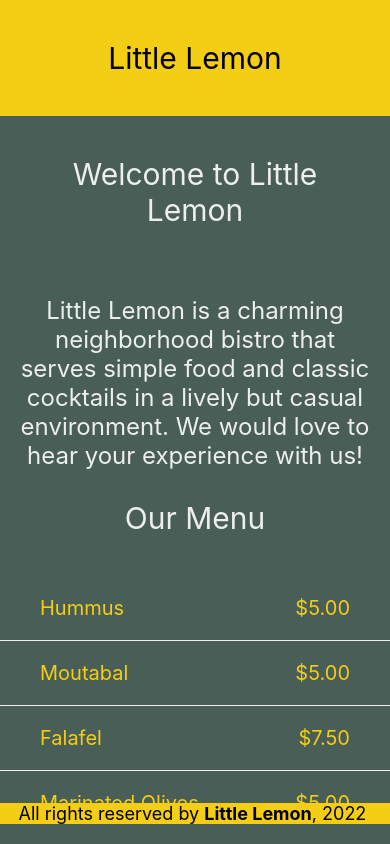
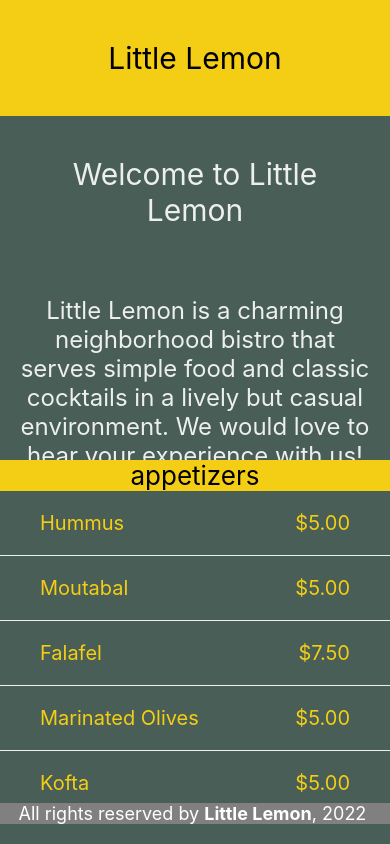
Before and after one commit to LarissaBizzi/reactnative-project, a React Native app: screen / in a window 390 px wide. Built offline with nearby package versions, Linux system fonts and the light colour scheme.

Commit message:
using the sectionlist component

```diff
--- a/components/LittleLemonFooter.js
+++ b/components/LittleLemonFooter.js
@@ -14,12 +14,12 @@
 
 const footerStyles = StyleSheet.create ({
   container: {
-    backgroundColor: '#F4CE14',
+    backgroundColor: 'gray',
     marginBottom: 20,
   },
   footerText: {
     fontSize: 18,
-    color: 'black',
+    color: 'white',
     textAlign: 'center',
   },
   innerText: {
--- a/components/MenuItems.js
+++ b/components/MenuItems.js
@@ -1,54 +1,81 @@
 import React from 'react';
 import { StyleSheet } from 'react-native';
-import { View, Text, FlatList } from 'react-native';
+import { View, Text, SectionList } from 'react-native';
 
 const green = "#495E57";
 const yellow = "#F4CE14";
 
 const menuItemsToDisplay = [
-    { name: 'Hummus', price: '$5.00', id: '1A' },
-    { name: 'Moutabal', price: '$5.00', id: '2B' },
-    { name: 'Falafel', price: '$7.50', id: '3C' },
-    { name: 'Marinated Olives', price: '$5.00', id: '4D' },
-    { name: 'Kofta', price: '$5.00', id: '5E' },
-    { name: 'Eggplant Salad', price: '$8.50', id: '6F' },
-    { name: 'Lentil Burger', price: '$10.00', id: '7G' },
-    { name: 'Smoked Salmon', price: '$14.00', id: '8H' },
-    { name: 'Kofta Burger', price: '$11.00', id: '9I' },
-    { name: 'Turkish Kebab', price: '$15.50', id: '10J' },
+  {
+    title: 'appetizers',
+    data: [
+      { name: 'Hummus', price: '$5.00' },
+      { name: 'Moutabal', price: '$5.00' },
+      { name: 'Falafel', price: '$7.50' },
+      { name: 'Marinated Olives', price: '$5.00' },
+      { name: 'Kofta', price: '$5.00' },
+      { name: 'Eggplant Salad', price: '$8.50' },
+    ],
+  },
+  {
+    title: 'main dishes',
+    data: [
+      { name: 'Lentil Burger', price: '$10.00' },
+      { name: 'Smoked Salmon', price: '$14.00' },
+      { name: 'Kofta Burger', price: '$11.00' },
+      { name: 'Turkish Kebab', price: '$15.50' },
+    ],
+  },
+  {
+    title: 'sides',
+    data: [
       { name: 'Fries', price: '$3.00', id: '11K' },
-    { name: 'Buttered Rice', price: '$3.00', id: '12L' },
-    { name: 'Bread Sticks', price: '$3.00', id: '13M' },
-    { name: 'Pita Pocket', price: '$3.00', id: '14N' },
-    { name: 'Lentil Soup', price: '$3.75', id: '15O' },
-    { name: 'Greek Salad', price: '$6.00', id: '16Q' },
-    { name: 'Rice Pilaf', price: '$4.00', id: '17R' },
-    { name: 'Baklava', price: '$3.00', id: '18S' },
-    { name: 'Tartufo', price: '$3.00', id: '19T' },
-    { name: 'Tiramisu', price: '$5.00', id: '20U' },
-    { name: 'Panna Cotta', price: '$5.00', id: '21V' },
+      { name: 'Buttered Rice', price: '$3.00' },
+      { name: 'Bread Sticks', price: '$3.00' },
+      { name: 'Pita Pocket', price: '$3.00' },
+      { name: 'Lentil Soup', price: '$3.75' },
+      { name: 'Greek Salad', price: '$6.00' },
+      { name: 'Rice Pilaf', price: '$4.00' },
+    ],
+  },
+  {
+    title: 'desserts',
+    data: [
+      { name: 'Baklava', price: '$3.00' },
+      { name: 'Tartufo', price: '$3.00' },
+      { name: 'Tiramisu', price: '$5.00' },
+      { name: 'Panna Cotta', price: '$5.00' },
+    ],
+  },
 ];
 
 const Separator = () => <View style={menuStyles.separator}></View>
 
-const Header = () => <Text style={menuStyles.headerText}>Our Menu</Text>
-
-const Item = ({ name, price }) => {
-    return (
+const Item = ({ name, price }) => (
   <View style={menuStyles.innerContainer}>
     <Text style={menuStyles.itemText}>{name}</Text>
     <Text style={menuStyles.itemText}>{price}</Text>
   </View>
-    )
-}
+);
 
 const MenuItems = () => {
 
   const renderItem = ({ item }) => <Item name={item.name} price={item.price} />
 
+  const renderSectionHeader = ({ section: { title } }) => (
+    <View style={menuStyles.headerStyle}>
+      <Text style={menuStyles.sectionHeader}>{title}</Text>
+    </View>
+  );
+
     return (
         <View style={menuStyles.container}>
-        <FlatList data={menuItemsToDisplay} keyExtractor={(item) => item.id} renderItem={renderItem} ItemSeparatorComponent={Separator} ListHeaderComponent={Header}/>
+        <SectionList
+        keyExtractor={(item, index) => item + index}
+        sections={menuItemsToDisplay}
+        renderItem={renderItem}
+        renderSectionHeader={renderSectionHeader}
+        ItemSeparatorComponent={Separator} />
         </View>
     )
 };
@@ -58,13 +85,6 @@
 const menuStyles = StyleSheet.create({
     container: {
       flex: 1,
-      },
-
-    headerText: {
-        padding: 40,
-        fontSize: 30,
-        color: '#EDEFEE',
-        textAlign: 'center',
       },
       innerContainer: {
         paddingHorizontal: 40,
@@ -76,6 +96,15 @@
         color: '#F4CE14',
         fontSize: 20,
       },
+      headerStyle: {
+        backgroundColor: '#F4CE14',
+      },
+      sectionHeader: {
+        color: 'black',
+        fontSize: 26,
+        flexWrap: 'wrap',
+        textAlign: 'center',
+      },
 
       separator: {
         borderBottomWidth: 1,
```
Also changed, not shown: 1 other file (tests, documents, lock files or other folders). Lines whose indentation alone changed are shown as unchanged.
